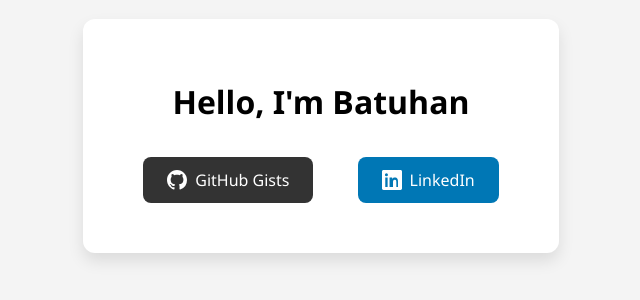
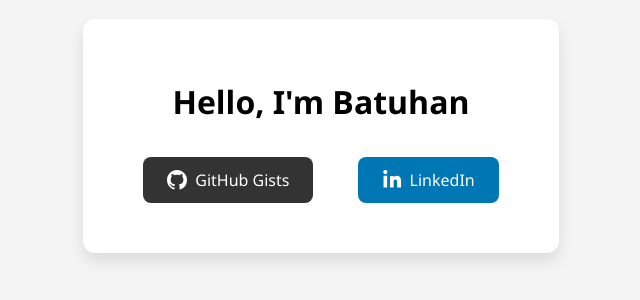
Before and after one commit to baybatu/baybatu.github.io, a plain HTML site: page index.html in a window 1280 px wide. Shown: the part 264-564 px from the top of the page, 319-959 px from the left. Drawn offline with Linux system fonts and the light colour scheme.

Commit message:
Update index.html

```diff
--- a/index.html
+++ b/index.html
@@ -71,13 +71,8 @@
       GitHub Gists
     </a>
     <a href="https://www.linkedin.com/in/baybatu/" target="_blank">
-      <svg xmlns="http://www.w3.org/2000/svg" width="20" height="20" fill="white" viewBox="0 0 24 24">
-        <path d="M20.447 20.452H17.2v-5.569c0-1.327-.026-3.037-1.852-3.037-1.853 0-2.136 1.445-2.136
-          2.939v5.667H9.065V9h3.112v1.561h.045c.433-.82 1.49-1.684 3.065-1.684 3.277 0 3.882
-          2.157 3.882 4.963v6.612zM5.337 7.433a1.815 1.815 0 1 1 0-3.63 1.815 1.815 0 0 1 0
-          3.63zM6.75 20.452H3.924V9h2.826v11.452zM22.225 0H1.771C.792 0 0
-          .771 0 1.723v20.549C0 23.229.792 24 1.771 24h20.451C23.2 24 24
-          23.229 24 22.271V1.723C24 .771 23.2 0 22.222 0z"/>
+      <svg xmlns="http://www.w3.org/2000/svg" width="20" height="20" viewBox="0 0 448 512" fill="white">
+        <path d="M100.28 448H7.4V148.9h92.88zm-46.44-341a53.69 53.69 0 1 1 53.68-53.68 53.69 53.69 0 0 1-53.68 53.68zM447.9 448h-92.4V302.4c0-34.7-12.4-58.4-43.4-58.4-23.7 0-37.8 15.9-44 31.3-2.3 5.6-2.9 13.4-2.9 21.2V448h-92.6s1.2-269.1 0-297H266v42.1c-.2.3-.5.7-.7 1h.7v-1c12.3-19 34.3-46.1 83.6-46.1 61 0 106.4 39.8 106.4 125.2V448z"/>
       </svg>
       LinkedIn
     </a>
```
